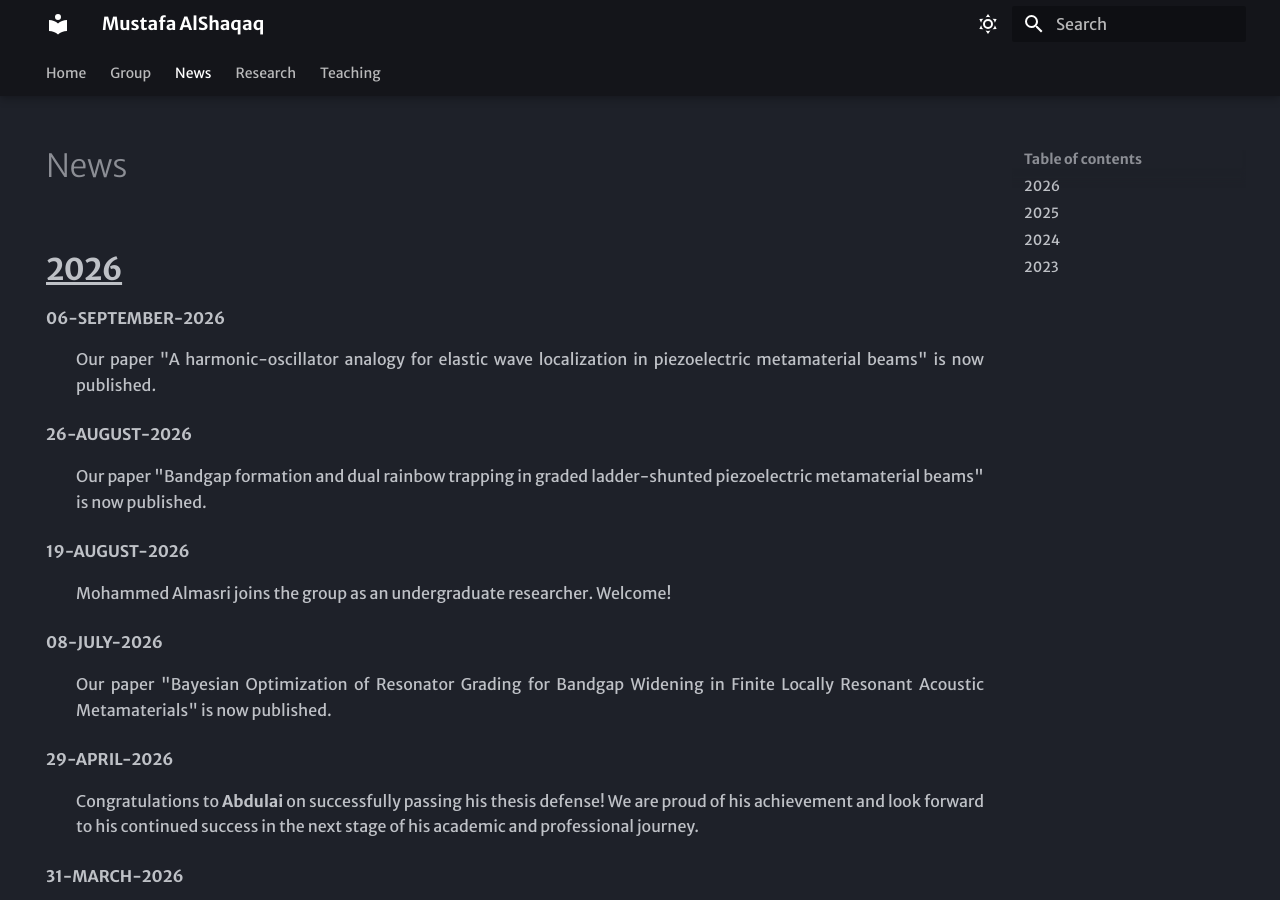
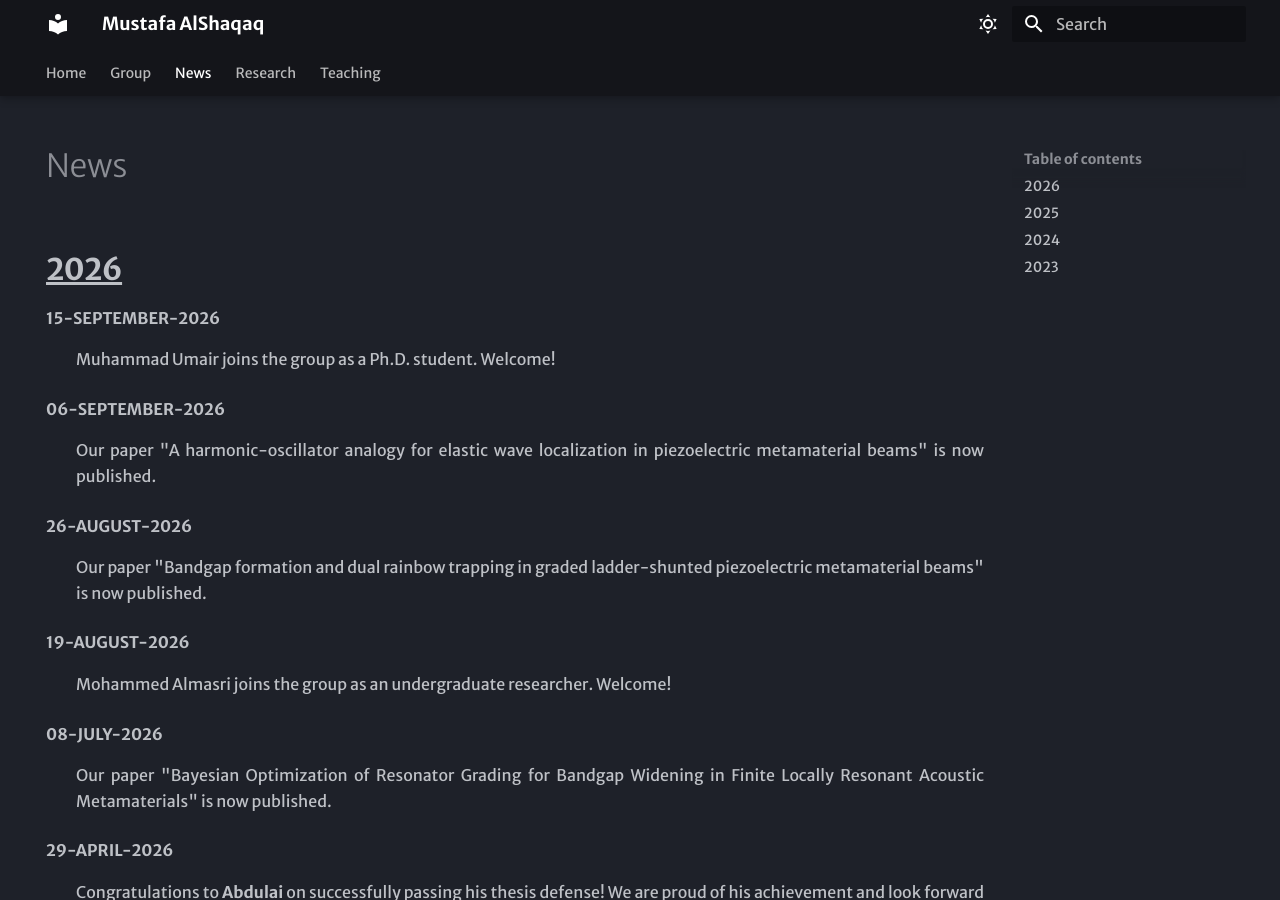
Before and after one commit to mshaqaq/mshaqaq.github.io, an MkDocs documentation site: the page built from docs/news.md, in a window 1280 px wide and 900 px high. Built offline with MkDocs 1.6.1 and Material for MkDocs 9.7.7, drawn with Linux system fonts in a browser that asks for light colours.

Commit message:
Add Muhammad Umair as Ph.D. student to group and news
Co-Authored-By: Claude Opus 4.8 <noreply@anthropic.com>

```diff
--- a/docs/news.md
+++ b/docs/news.md
@@ -4,6 +4,10 @@ hide:
 ---
 
 ## 2026
+**15-September-2026**{.news-tag}
+
+:   Muhammad Umair joins the group as a Ph.D. student. Welcome!
+
 **06-September-2026**{.news-tag}
 
 :   Our paper "A harmonic-oscillator analogy for elastic wave localization in piezoelectric metamaterial beams" is now published.
```
Also changed, not shown: docs/group.md (+2 -0 lines).
